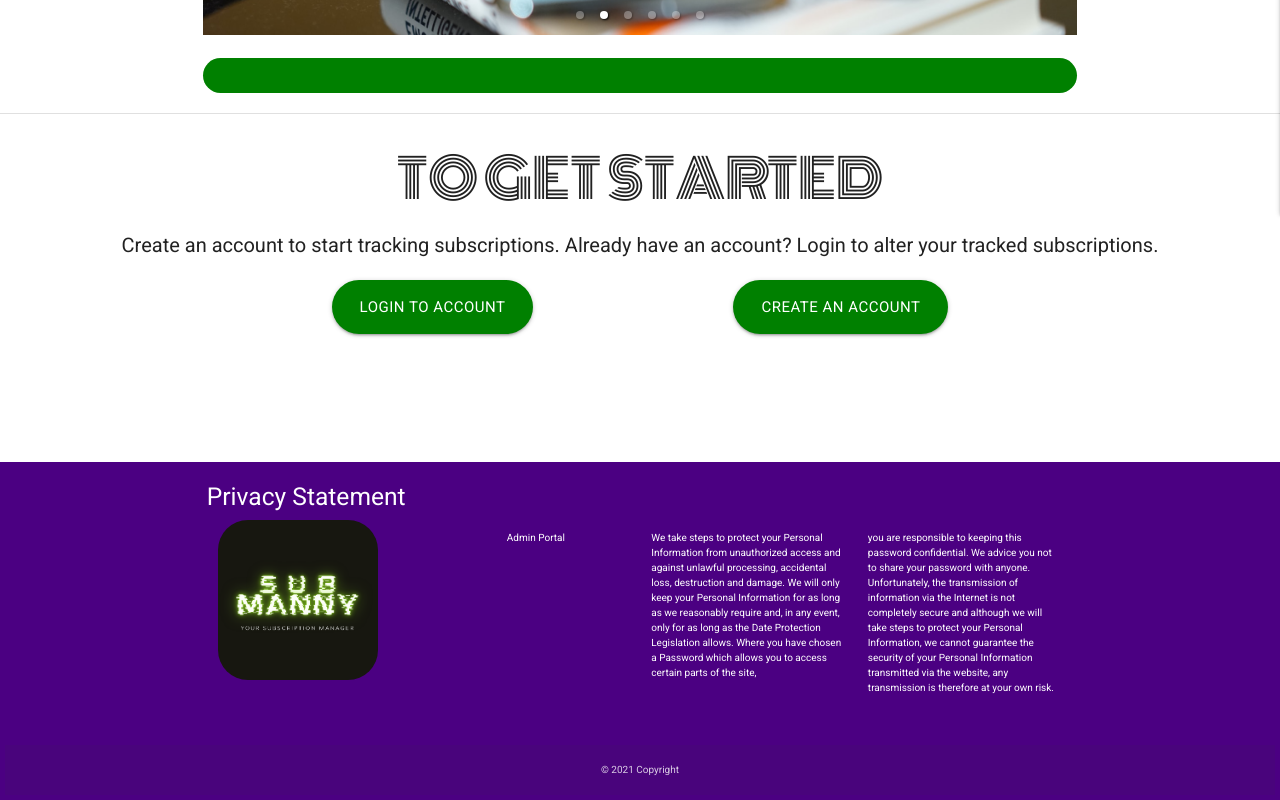
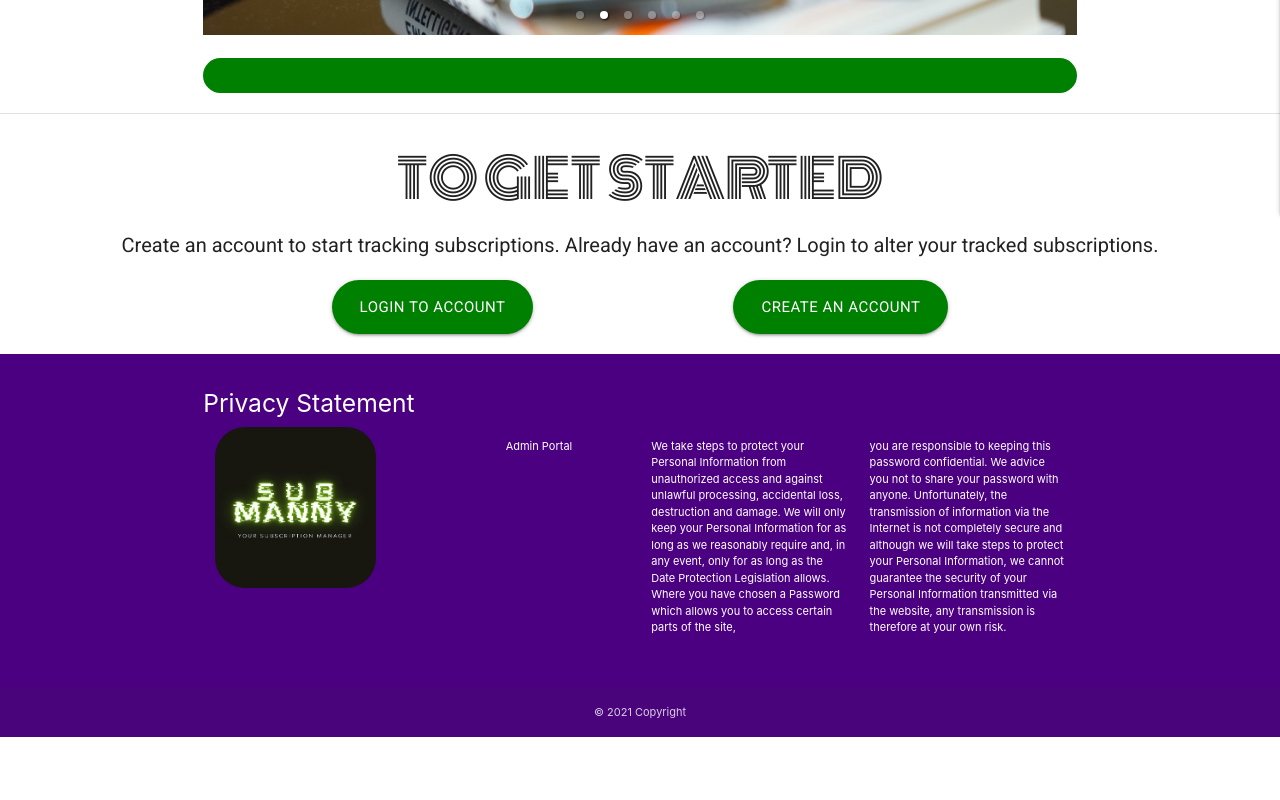
Before and after one commit to Aikeh2021/subscription-manager, a React (Create React App) app in the folder client/: page / in a window 1280 px wide. Shown: the part 646-1446 px from the top of the page. After the commit the page ends 1383 px from the top, so only its background shows below. Built offline with nearby package versions, Linux system fonts and the light colour scheme.

Commit message:
Removed the footer.css and changed the styling for it to inline to prevent the button icon issue.

```diff
--- a/client/src/components/Footer/Footer.css
+++ /dev/null
@@ -1,28 +0,0 @@
-#site-footer {
-  /* text-align: right; */
-  /* float: right; */
-  background-color: #2528e0;
-  /* border-radius: 8px; */
-  /* position: sticky; */
-  left: 0;
-  bottom: 0;
-  width: 100%;
-  padding: 5px;
-  font-family: "Roboto";
-  margin-top: 10%;
-}
-
-/* i {
-  padding: 5px;
-  margin: 5px;
-} */
-
-.footer-copyright {
-  text-align: center;
-}
-
-#footer-logo {
-  height: 60%;
-  width: 60%;
-  border-radius: 30px;
-}
--- a/client/src/components/Footer/Footer.jsx
+++ b/client/src/components/Footer/Footer.jsx
@@ -1,20 +1,12 @@
 import React from "react";
 import { NavLink } from "react-router-dom";
-import "./Footer.css";
-// import SubMannyLogo from "client/src/assets/logos/SubMannyLogo.png";
 
 const Footer = ({ logo }) => {
   return (
-    // <footer>
-    //     <div className="footer-nav">Copyright© Subscription Manager</div>
-    //     <h1>
-    //         Privacy Statement: We take steps to protect your Personal Information from unauthorized access and against unlawful processing, accidental loss, destruction and damage.
-    //     </h1>
-    // </footer>
     <footer
       className="page-footer"
       id="site-footer"
-      style={{ fontSize: 10, font: "Roboto", backgroundColor: "#4B0082" }}
+      style={{ fontSize: 11, font: "Roboto", backgroundColor: "#4B0082" }}
     >
       <div className="container">
         <div className="row">
@@ -23,7 +15,7 @@ const Footer = ({ logo }) => {
             <div className="row">
               <div className="col s12">
                 <div className="col s4">
-                  <img id="footer-logo" src={logo} alt="Site Logo" />
+                  <img id="footer-logo" src={logo} alt="Site Logo" style={{ height: '60%', width: '60%', borderRadius: 30}}/>
                 </div>
                 <p className="col s2">
                   <NavLink to="/login" style={{ color: "white" }}>
@@ -55,9 +47,8 @@ const Footer = ({ logo }) => {
         </div>
       </div>
       <div className="footer-copyright">
-        <div className="container">
+        <div className="container center valign">
           © 2021 Copyright
-          {/* <a class="grey-text text-lighten-4 right" href="#!">More Links</a> */}
         </div>
       </div>
     </footer>
--- a/client/src/containers/Home/Home.jsx
+++ b/client/src/containers/Home/Home.jsx
@@ -45,14 +45,14 @@ const Home = () => {
         account? Login to alter your tracked subscriptions.{" "}
       </p>
       <div className="row">
-        <div className="col s8 center m12">
+        <div className="col s12 center">
           <Link
             to="/login"
-            className="waves-effect waves-light btn-large"
+            className="waves-effect waves-light btn-large center valign"
             style={{
               borderRadius: 30,
               backgroundColor: "#008000",
-              fontFamily: "Roboto",
+              fontFamily: "Roboto"
             }}
           >
             Login to Account
@@ -60,11 +60,11 @@ const Home = () => {
           <span style={{ padding: 100 }}></span>
           <Link
             to="/signup"
-            className="waves-effect waves-light btn-large"
+            className="waves-effect waves-light btn-large center valign"
             style={{
               borderRadius: 30,
               backgroundColor: "#008000",
-              fontFamily: "Roboto",
+              fontFamily: "Roboto"
             }}
           >
             Create an Account
--- a/client/src/containers/UserDashboard/UserDashboard.jsx
+++ b/client/src/containers/UserDashboard/UserDashboard.jsx
@@ -16,6 +16,7 @@ const UserDashboard = () => {
 
   return (
     <div>
+      <br/>
       <img src={SubMannyLogo} alt="Sub Manny Logo" className="center valign center-block" style={{width: 400, height: 400, borderRadius: 30}}/>
       <UserDBGreeting />
       <div className="divider"></div>
```
